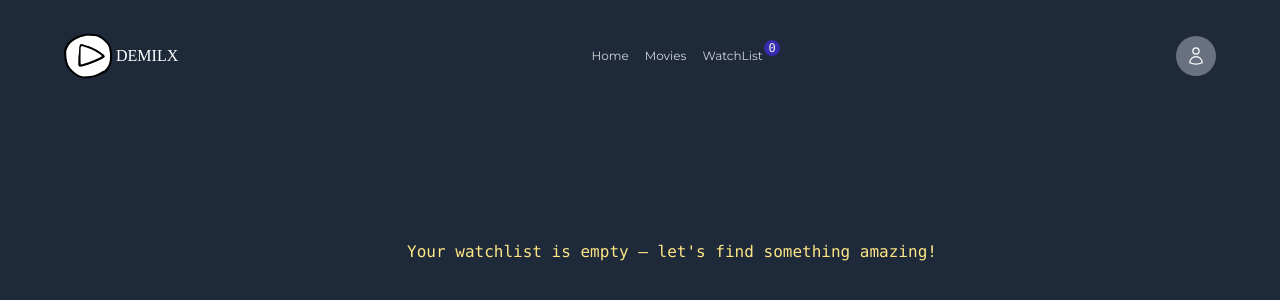
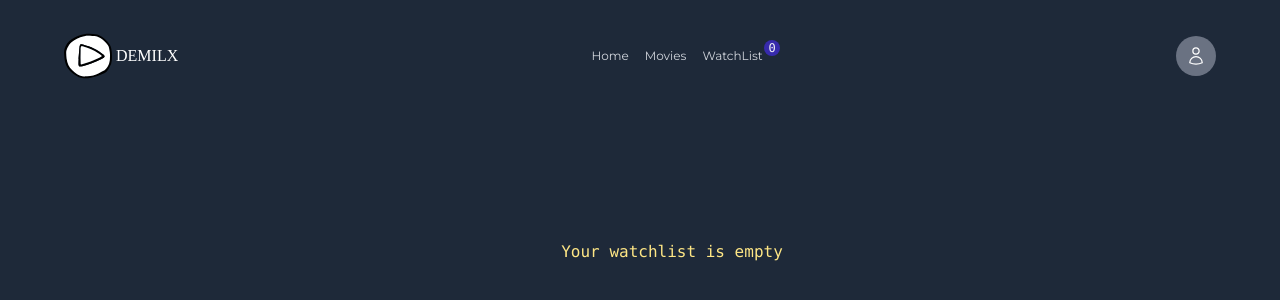
Before and after one commit to Demlew1/The-Movie-Database, a React (Vite) app: page /watchList in a window 1280 px wide. Shown: the top 300 px of the page. Built offline with nearby package versions, Linux system fonts and the light colour scheme; a web font is replaced by a local one.

Commit message:
working on the search functionality

```diff
--- a/src/components/MovieDetails.jsx
+++ b/src/components/MovieDetails.jsx
@@ -1,5 +1,6 @@
 import NavBar from "./NavBar";
 import MovieData from "./MovieData";
+import useSearchStore from "../store/useSearchStore";
 function MovieDetails() {
   return (
     <div className="bg-gray-800 ">
--- a/src/components/WatchList.jsx
+++ b/src/components/WatchList.jsx
@@ -47,7 +47,7 @@ function WatchList() {
         </div>
       ) : (
         <p className="font-mono text-amber-200 mt-40 ml-16 flex flex-row justify-center">
-          Your watchlist is empty – let's find something amazing!
+          Your watchlist is empty
         </p>
       )}
     </div>
--- /dev/null
+++ b/src/store/useSearchStore.js
@@ -0,0 +1,6 @@
+import { create } from "zustand";
+const useSearchStore = create((set) => ({
+  searchText: "",
+  setSearchText: (text) => set({ searchTerm: text }),
+}));
+export default useSearchStore;
```
